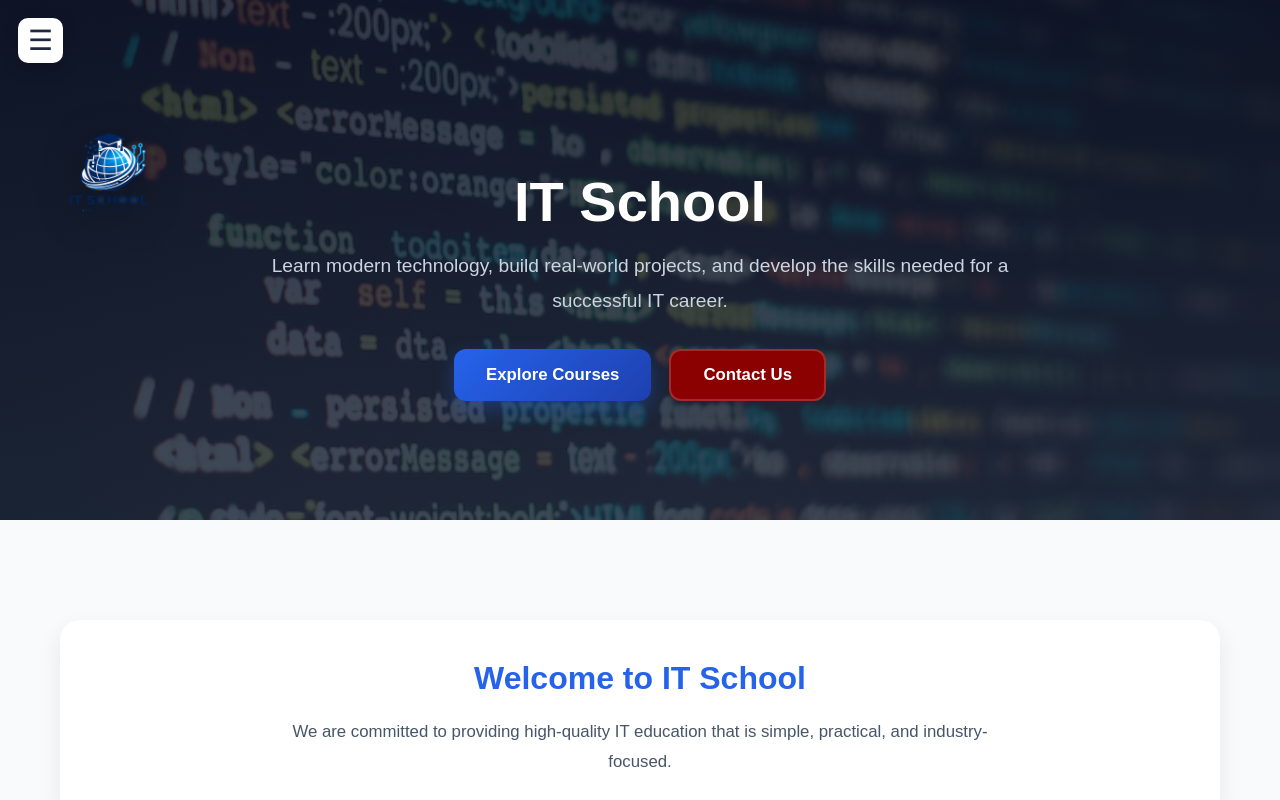
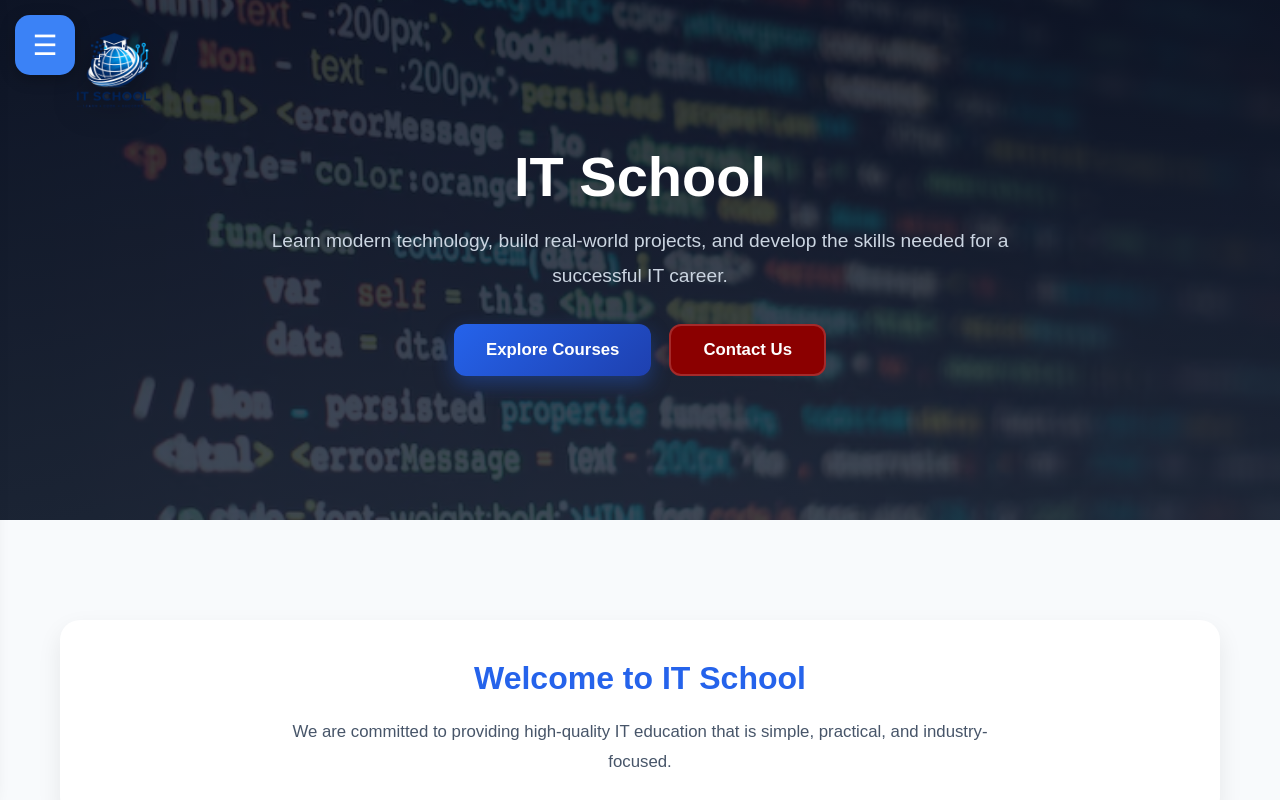
Before and after one commit to uthchanrithywu-ops/Assignment, a React (Vite) app in the folder assignment/: page / in a window 1280 px wide. Shown: the top 800 px of the page. Built offline with nearby package versions, Linux system fonts and the light colour scheme.

Commit message:
Update website pages and menu components

```diff
--- a/assignment/src/components/Header.css
+++ /dev/null
@@ -1,17 +0,0 @@
-.header {
-  width: 100%;
-  background: white;
-  padding: 10px 30px;
-  box-shadow: 0 2px 8px rgba(0, 0, 0, 0.08);
-}
-
-.header-container {
-  display: flex;
-  align-items: center;
-}
-
-.logo {
-  width: 120px;
-  height: auto;
-  display: block;
-}
--- a/assignment/src/components/Header.jsx
+++ /dev/null
@@ -1,15 +0,0 @@
-import React from "react";
-import "./Header.css";
-import logo from "../assets/logo.png";
-
-const Header = () => {
-    return (
-        <header className="header">
-            <div className="header-container">
-                <img src={logo} alt="IT School Logo" className="logo" />
-            </div>
-        </header>
-    );
-};
-
-export default Header;
--- a/assignment/src/components/Menu.css
+++ b/assignment/src/components/Menu.css
@@ -1,128 +1,113 @@
-* {
-  margin: 0;
-  padding: 0;
-  box-sizing: border-box;
-  font-family: Arial, Helvetica, sans-serif;
-}
-
-/* MENU BUTTON */
+/* Menu Button */
 .menu-btn {
   position: fixed;
-  top: 18px;
-  left: 18px;
-  font-size: 28px;
+  top: 15px;
+  left: 15px;
+  z-index: 1100;
 
-  background: white;
-  color: #1e293b;
+  width: 60px;
+  height: 60px;
 
   border: none;
+  border-radius: 15px;
+  background: #3b82f6;
+  color: white;
+  font-size: 28px;
   cursor: pointer;
 
-  width: 45px;
-  height: 45px;
-  border-radius: 10px;
-
-  box-shadow: 0 6px 18px rgba(0, 0, 0, 0.15);
-
-  z-index: 1100;
-  transition: 0.3s;
+  box-shadow: 0 4px 15px rgba(0, 0, 0, 0.25);
+  transition: all 0.3s ease;
 }
 
 .menu-btn:hover {
   transform: scale(1.05);
 }
 
-/* SIDEBAR */
+/* Sidebar */
 .sidebar {
   position: fixed;
   top: 0;
   left: -280px;
 
-  width: 280px;
+  width: 260px;
   height: 100vh;
 
-  background: #0f172a;
-  color: white;
+  background: linear-gradient(
+    135deg,
+    #0f172a,
+    #1e293b
+  );
 
-  display: flex;
-  flex-direction: column;
-
-  box-shadow: 5px 0 30px rgba(0, 0, 0, 0.3);
-
-  transition: left 0.35s ease, opacity 0.2s ease;
-  opacity: 0;
-
+  transition: left 0.35s ease;
   z-index: 1000;
+  box-shadow: 5px 0 20px rgba(0, 0, 0, 0.3);
 }
 
 .sidebar.active {
   left: 0;
-  opacity: 1;
 }
 
-/* LOGO SECTION */
+/* Logo Section */
 .logo {
-  font-size: 22px;
-  font-weight: bold;
+  margin-top: 95px;
+  text-align: center;
+  padding-bottom: 20px;
+  border-bottom: 1px solid rgba(255, 255, 255, 0.15);
+}
 
-  text-align: center;
-  padding: 25px 15px;
-
-  border-bottom: 1px solid rgba(255, 255, 255, 0.1);
+.logo h2 {
+  color: white;
+  margin: 0;
+  font-size: 28px;
+  font-weight: 700;
   letter-spacing: 1px;
 }
 
-/* NAV LINKS */
+/* Navigation */
 .nav-links {
   list-style: none;
   padding: 20px 0;
+  margin: 0;
 }
 
 .nav-links li {
-  margin: 5px 0;
+  margin: 8px 0;
 }
 
-/* LINK STYLE */
-.nav-links a {
-  display: flex;
-  align-items: center;
-
-  padding: 14px 25px;
-
-  color: #cbd5e1;
+.nav-links li a {
+  display: block;
+  color: white;
   text-decoration: none;
-
-  font-size: 15px;
-
-  border-left: 3px solid transparent;
-  transition: 0.3s;
+  font-size: 20px;
+  padding: 16px 30px;
+  transition: all 0.3s ease;
 }
 
-/* HOVER EFFECT */
-.nav-links a:hover {
-  background: rgba(255, 255, 255, 0.05);
-  border-left: 3px solid #38bdf8;
-  color: white;
-
-  transform: translateX(5px);
+.nav-links li a:hover {
+  background: rgba(255, 255, 255, 0.1);
+  border-left: 4px solid #3b82f6;
+  padding-left: 40px;
 }
 
-/* ACTIVE STYLE */
-.nav-links a.active {
-  background: rgba(56, 189, 248, 0.1);
-  border-left: 3px solid #38bdf8;
-  color: white;
-}
-
-/* RESPONSIVE */
+/* Mobile */
 @media (max-width: 768px) {
   .sidebar {
-    width: 240px;
+    width: 220px;
+    left: -240px;
+  }
+
+  .logo h2 {
+    font-size: 24px;
+  }
+
+  .nav-links li a {
+    font-size: 18px;
+    padding: 14px 25px;
   }
 
   .menu-btn {
-    width: 42px;
-    height: 42px;
+    width: 55px;
+    height: 55px;
     font-size: 24px;
   }
 }
--- a/assignment/src/components/Menu.jsx
+++ b/assignment/src/components/Menu.jsx
@@ -9,7 +9,7 @@ function Menu() {
     <>
       <button
         className="menu-btn"
-        onClick={() => setShowSidebar(true)}
+        onClick={() => setShowSidebar(!showSidebar)}
       >
         ☰
       </button>
@@ -18,7 +18,9 @@ function Menu() {
         className={`sidebar ${showSidebar ? "active" : ""}`}
         onMouseLeave={() => setShowSidebar(false)}
       >
-        <div className="logo">Menu</div>
+        <div className="logo">
+          <h2>MENU</h2>
+        </div>
 
         <ul className="nav-links">
           <li>
@@ -38,22 +40,24 @@ function Menu() {
               Contact
             </Link>
           </li>
+
           <li>
-            <Link to="/Courses" onClick={() => setShowSidebar(false)}>
+            <Link to="/courses" onClick={() => setShowSidebar(false)}>
               Courses
             </Link>
           </li>
+
           <li>
             <Link to="/vision" onClick={() => setShowSidebar(false)}>
               Vision
             </Link>
           </li>
+
           <li>
-            <Link to="/Development" onClick={() => setShowSidebar(false)}>
+            <Link to="/development" onClick={() => setShowSidebar(false)}>
               Development
             </Link>
           </li>
-
         </ul>
       </div>
     </>
--- a/assignment/src/pages/About.css
+++ b/assignment/src/pages/About.css
@@ -31,13 +31,21 @@
   color: white;
   padding: 20px;
 }
-.about-logo {
- width: 180px;
+/*
+logo section */
+
+.logo-section {
+  position: absolute;
+  top: 20px;
+  left: 30px;
+  z-index: 100;
+}
+
+.contact-logo {
+  width: 170px;
   height: auto;
   display: block;
-  margin-bottom: -70px;
-  align-self: flex-start;
-  filter: drop-shadow(0 8px 20px rgba(0, 0, 0, 0.3));
+  filter: drop-shadow(0 5px 15px rgba(0, 0, 0, 0.3));
   transition: transform 0.3s ease;
 }
 
--- a/assignment/src/pages/About.jsx
+++ b/assignment/src/pages/About.jsx
@@ -1,20 +1,22 @@
 import "./About.css";
 import Footer from "./Footer";
 import { Link } from "react-router-dom";
-import Header from "../components/Header";
 import logo from "../assets/Logo.png";
 
 function About() {
   return (
     <>
+      <div className="logo-section">
+        <img
+          src={logo}
+          alt="IT School Logo"
+          className="contact-logo"
+        />
+      </div>
+
 
       <div className="about-page">
         <div className="about-header">
-          <img
-            src={logo}
-            alt="IT School Logo"
-            className="about-logo"
-          />
 
           <h1>About IT School</h1>
           <p>
--- a/assignment/src/pages/Courses.css
+++ b/assignment/src/pages/Courses.css
@@ -25,7 +25,6 @@
   box-shadow: 0 10px 30px rgba(0, 0, 0, 0.08);
   color: white;
 }
-
 /* Title */
 .programs-section h2 {
   text-align: center;
@@ -33,6 +32,22 @@
   color: #040404;
   margin-bottom: 15px;
 }
+
+.logo-section {
+  position: absolute;
+  top: 20px;
+  left: 30px;
+  z-index: 100;
+}
+
+.contact-logo {
+  width: 170px;
+  height: auto;
+  display: block;
+  filter: drop-shadow(0 5px 15px rgba(0, 0, 0, 0.3));
+  transition: transform 0.3s ease;
+}
+
 
 .programs-subtitle {
   text-align: center;
--- a/assignment/src/pages/Courses.jsx
+++ b/assignment/src/pages/Courses.jsx
@@ -1,7 +1,7 @@
 import React from "react";
 import "./Courses.css";
 import Footer from "./Footer";
-
+import logo from "../assets/Logo.png";
 
 
 function Courses() {
@@ -9,6 +9,13 @@ function Courses() {
     <>
 
       <section className="programs-section">
+        <div className="logo-section">
+          <img
+            src={logo}
+            alt="IT School Logo"
+            className="contact-logo"
+          />
+        </div>
         <div className="container">
           <h2>Our Courses</h2>
 
--- a/assignment/src/pages/Home.css
+++ b/assignment/src/pages/Home.css
@@ -12,10 +12,8 @@
   height: 65vh;
 
   background:
-    linear-gradient(
-      rgba(15, 23, 42, 0.85),
-      rgba(30, 41, 59, 0.85)
-    ),
+    linear-gradient(rgba(15, 23, 42, 0.85),
+      rgba(30, 41, 59, 0.85)),
     url("../assets/Coding.png");
 
   background-size: cover;
@@ -87,19 +85,23 @@
   background: #a52a2a;
   border-color: #c0392b;
 }
-/* ===== Hero Logo ===== */
 
-.hero-logo {
-  width: 180px;
+/* =====  Logo ===== */
+.logo-section {
+  position: absolute;
+  top: 20px;
+  left: 30px;
+  z-index: 100;
+}
+
+.contact-logo {
+  width: 170px;
   height: auto;
   display: block;
-  margin-bottom: -70px;
-
-  align-self: flex-start;
-
-  filter: drop-shadow(0 8px 20px rgba(0, 0, 0, 0.3));
+  filter: drop-shadow(0 5px 15px rgba(0, 0, 0, 0.3));
   transition: transform 0.3s ease;
 }
+
 
 /* ===== Cards (Intro / Features / Info) ===== */
 
@@ -215,6 +217,7 @@
   line-height: 1.8;
   font-size: 1rem;
 }
+
 /* ===== Info List ===== */
 
 .info ul {
--- a/assignment/src/pages/Home.jsx
+++ b/assignment/src/pages/Home.jsx
@@ -8,15 +8,17 @@ function Home() {
 
   return (
     <>
+      <div className="logo-section">
+        <img
+          src={logo}
+          alt="IT School Logo"
+          className="contact-logo"
+        />
+      </div>
+
 
       <div className="home-container">
         <header className="hero">
-          <img
-            src={logo}
-            alt="IT School Logo"
-            className="hero-logo"
-          />
-
           <h1>IT School</h1>
           <p>
             Learn modern technology, build real-world projects, and develop
--- a/assignment/src/pages/Vision.css
+++ b/assignment/src/pages/Vision.css
@@ -45,6 +45,22 @@
   font-size: 1.2rem;
   max-width: 700px;
   line-height: 1.8;
+}
+
+/* logo section */
+.logo-section {
+  position: absolute;
+  top: 20px;
+  left: 30px;
+  z-index: 100;
+}
+
+.contact-logo {
+  width: 170px;
+  height: auto;
+  display: block;
+  filter: drop-shadow(0 5px 15px rgba(0, 0, 0, 0.3));
+  transition: transform 0.3s ease;
 }
 
 /* ==========================
--- a/assignment/src/pages/Vision.jsx
+++ b/assignment/src/pages/Vision.jsx
@@ -2,10 +2,19 @@ import "./Vision.css";
 import visionImg from "../assets/vision.png";
 import missionImg from "../assets/mission.png";
 import Footer from "./Footer";
+import logo from "../assets/Logo.png";
 
 function Vision() {
   return (
     <div className="vision-container">
+      <div className="logo-section">
+        <img
+          src={logo}
+          alt="IT School Logo"
+          className="contact-logo"
+        />
+      </div>
+
       <header
         className="vision-header"
         style={{
@@ -89,7 +98,7 @@ function Vision() {
           <li>Continuous Improvement</li>
         </ul>
       </section>
-       <Footer />
+      <Footer />
     </div>
   );
 }
```
Also changed, not shown: 1 other file (tests, documents, lock files or other folders). Lines whose indentation alone changed are shown as unchanged.
